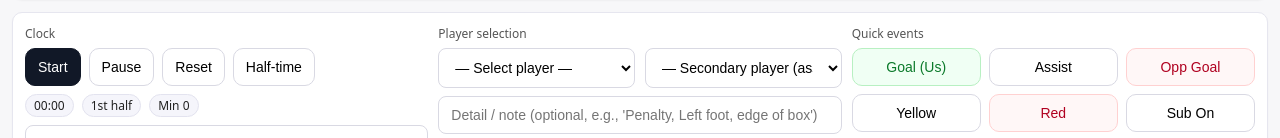
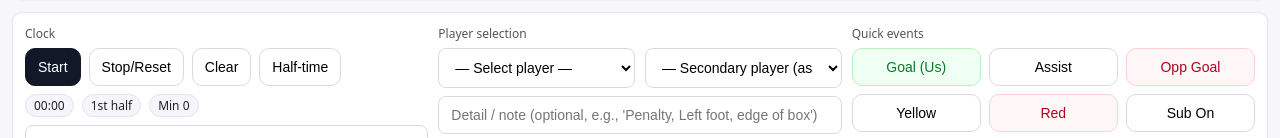
Before and after one commit to Creativities2/Solihull-FC-Match-Recorder, a plain HTML site: page index.html in a window 1280 px wide. Shown: the part 344-482 px from the top of the page. Drawn offline with Linux system fonts and the light colour scheme.

Commit message:
Update index.html

```diff
--- a/index.html
+++ b/index.html
@@ -193,8 +193,8 @@
         <label>Clock</label>
         <div class="flex">
           <button id="startBtn" class="primary">Start</button>
-          <button id="pauseBtn">Pause</button>
-          <button id="resetBtn">Reset</button>
+          <button id="pauseBtn">Stop/Reset</button>
+          <button id="resetBtn">Clear</button>
           <button id="halfTimeBtn">Half-time</button>
         </div>
         <div class="flex" style="margin-top:8px;">
```
